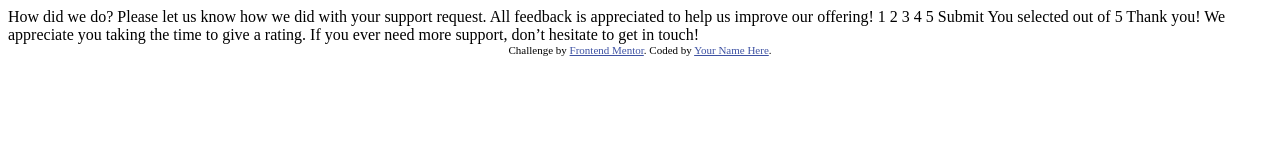
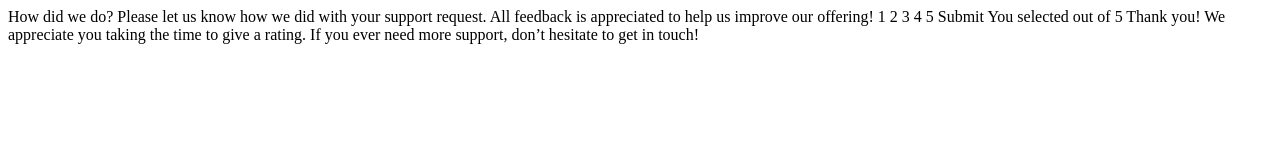
Before and after one commit to ramyilcodes/fem-interactive-rating-component, a plain HTML site: page index.html in a window 1280 px wide. Drawn offline with Linux system fonts and the light colour scheme.

Commit message:
removed attribution

```diff
--- a/index.html
+++ b/index.html
@@ -6,13 +6,8 @@
 
   <link rel="icon" type="image/png" sizes="32x32" href="./images/favicon-32x32.png">
 
-  <title>Frontend Mentor | Interactive rating component</title>
+  <title>Ramnan Ramyil | Interactive rating component</title>
 
-  <!-- Feel free to remove these styles or customise in your own stylesheet 👍 -->
-  <style>
-    .attribution { font-size: 11px; text-align: center; }
-    .attribution a { color: hsl(228, 45%, 44%); }
-  </style>
 </head>
 <body>
 
@@ -40,10 +35,5 @@
 
   <!-- Thank you state end -->
 
-
-  <div class="attribution">
-    Challenge by <a href="https://www.frontendmentor.io?ref=challenge" target="_blank">Frontend Mentor</a>.
-    Coded by <a href="#">Your Name Here</a>.
-  </div>
 </body>
 </html>
```
